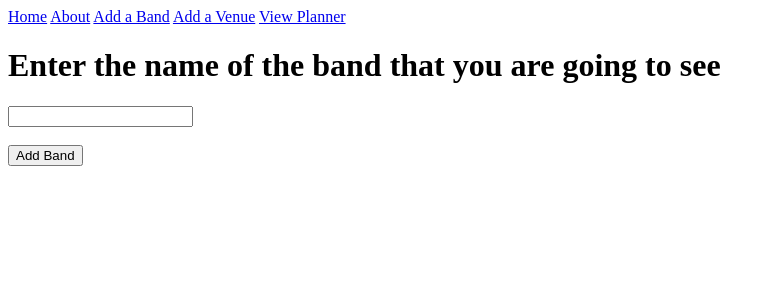
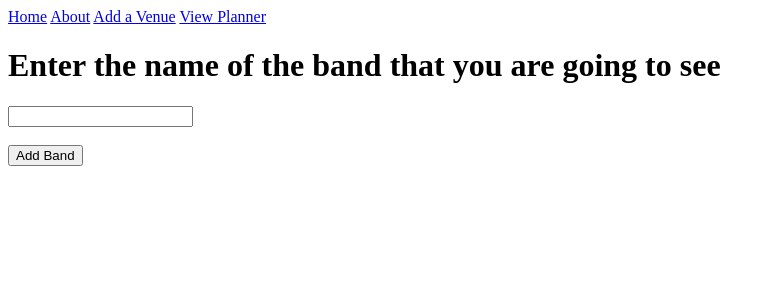
Before and after one commit to Marbul83/gig_planner, a Flask app: page /add_band in a window 1280 px wide. Shown: the top 300 px of the page, without its empty margins (0-775 px from the left). Run offline with Flask 2, Linux system fonts and the light colour scheme.

```diff
--- a/application/templates/layout.html
+++ b/application/templates/layout.html
@@ -3,7 +3,6 @@
 	<div class=navbar>
 			<a href="{{ url_for('home') }}">Home</a>
 			<a href="{{ url_for('about') }}">About</a>
-			<a href="{{ url_for('add_band') }}">Add a Band</a>
 			<a href="{{ url_for('add_venue') }}">Add a Venue</a>
 			<a href="{{ url_for('planner') }}">View Planner</a>
 
```
